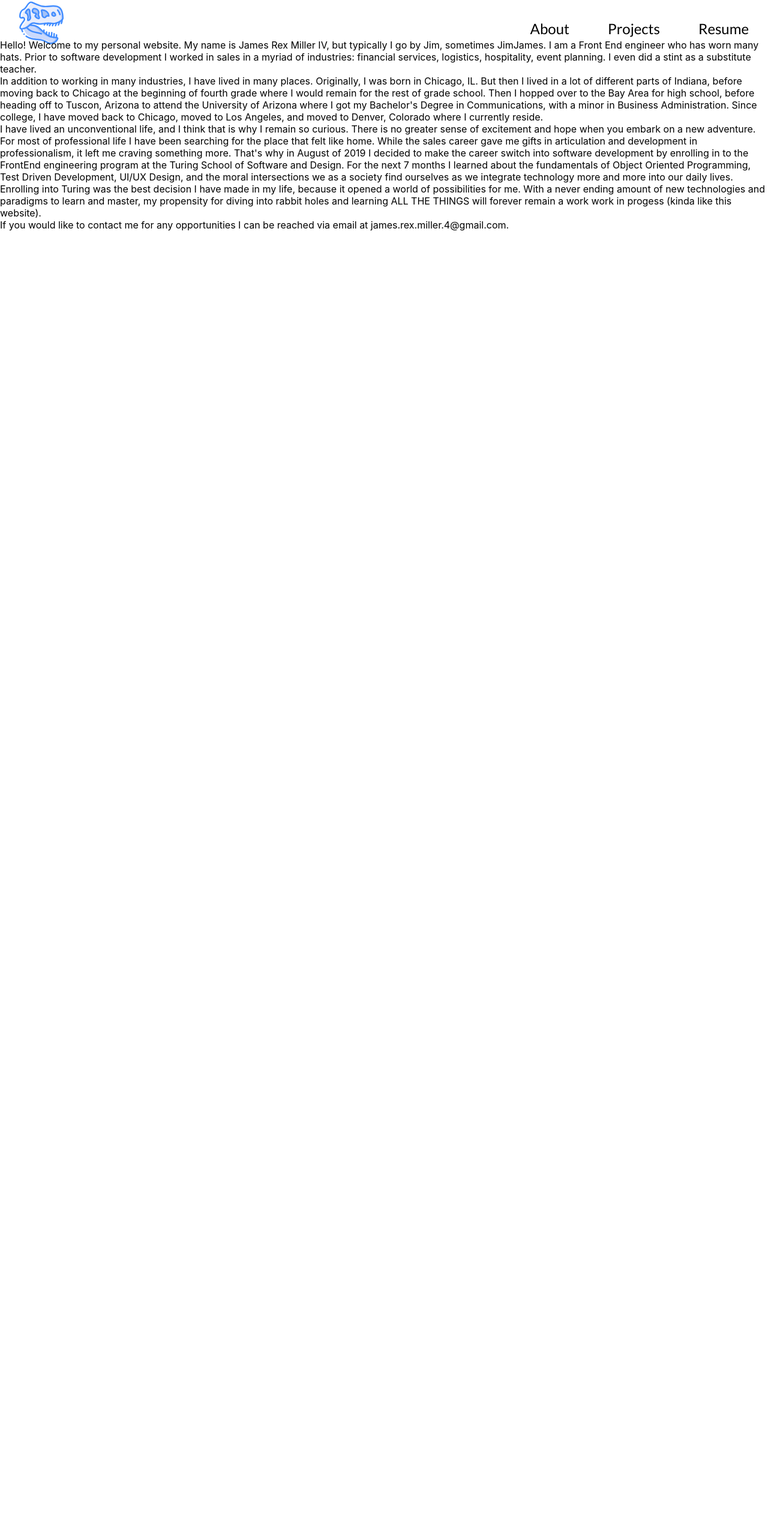
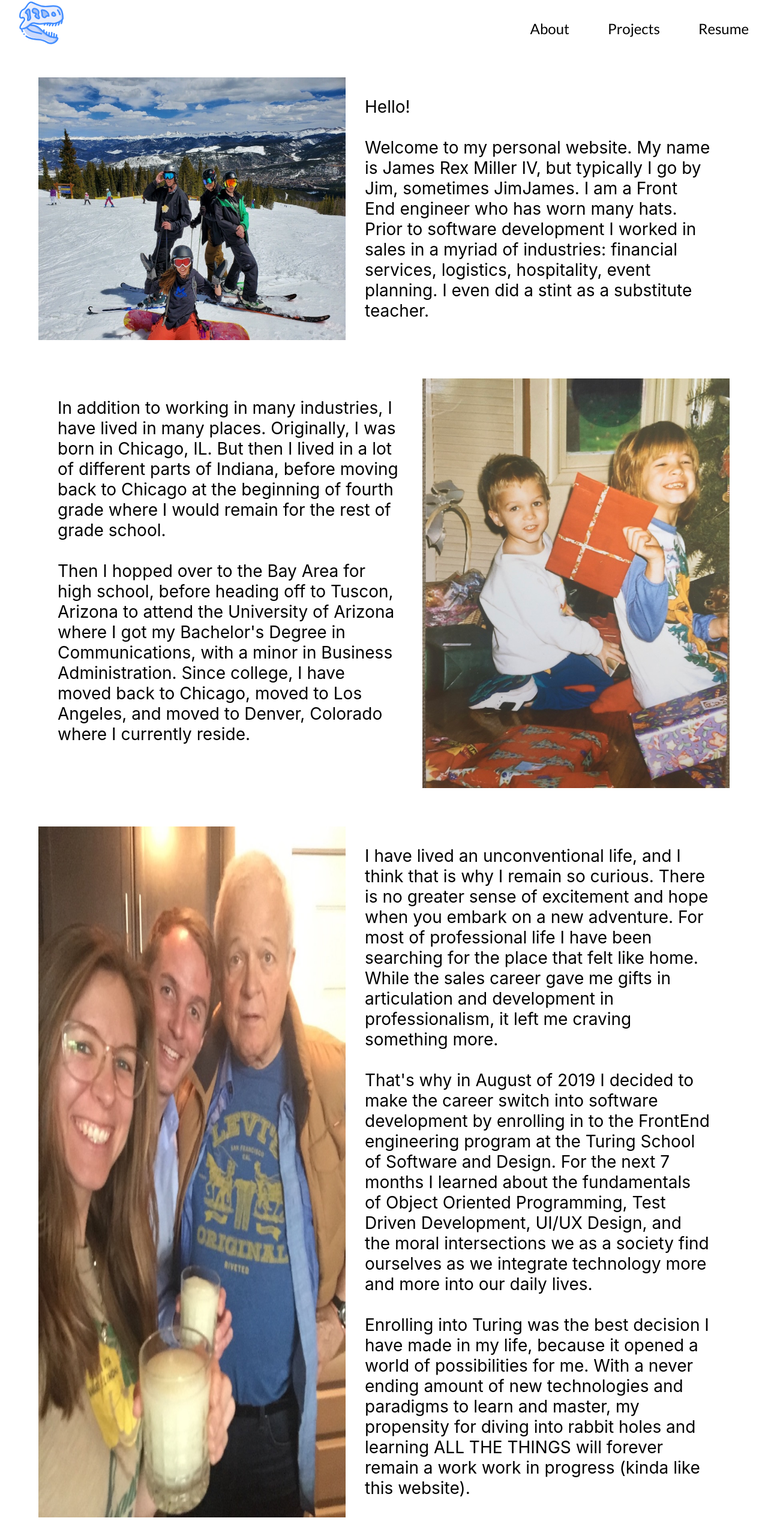
Before and after one commit to JamesRexMiller4/portfolio, a React (Create React App) app: page /about in a window 1280 px wide. Shown: the part 15-2581 px from the top of the page at 60% size. Before the commit the page ends 800 px from the top, so only its background shows below. Built offline with nearby package versions, Linux system fonts and the light colour scheme; the HTML template or start-up script is replaced by a standard one.

Commit message:
Add image and paragraph styles

```diff
--- a/src/About/About.js
+++ b/src/About/About.js
@@ -1,42 +1,53 @@
 import React from 'react';
 import './About.scss';
+import mountainPic from '../images/mountain-pic.jpg';
+import familyPic from '../images/family-pic.jpg';
+import childPic from '../images/child-pic.jpg';
 
 const About = () => {
   return (
     <main>
       <section>
-        <div>
+        <div className='intro'>
+        <img className='mountain-pic' src={mountainPic} alt='group of people posing for a photo while skiing, with a mountain range in the background'/>
         <p>
-          Hello! Welcome to my personal website. My name is James Rex Miller IV,
+          Hello! <br /><br />Welcome to my personal website. My name is James Rex Miller IV,
           but typically I go by Jim, sometimes JimJames. I am a Front End engineer who
           has worn many hats. Prior to software development I worked in sales in a myriad
           of industries: financial services, logistics, hospitality, event planning. I even did a stint
           as a substitute teacher.
         </p>
+        </div>
+        <div className='lifestory'>
         <p>
           In addition to working in many industries, I have lived in many places. Originally, I was born in
           Chicago, IL. But then I lived in a lot of different parts of Indiana, before moving back to Chicago at
           the beginning of fourth grade where I would remain for the rest of grade school.
-
+          <br /><br />
           Then I hopped over to the Bay Area for high school, before heading off to Tuscon, Arizona to attend the University
           of Arizona where I got my Bachelor's Degree in Communications, with a minor in Business Administration. Since college,
           I have moved back to Chicago, moved to Los Angeles, and moved to Denver, Colorado where I currently reside.
         </p>
+        <img className='child-pic' src={childPic} alt='two children opening Christmas presents'/>
+        </div>
+        <div className='experience'>
+        <img className='family-pic' src={familyPic} alt="a family photo with margaritas in hand"/>
         <p>
           I have lived an unconventional life, and I think that is why I remain so curious. There is no greater sense of excitement and hope when
           you embark on a new adventure. For most of professional life I have been searching for the place that felt like home. While the sales
           career gave me gifts in articulation and development in professionalism, it left me craving something more.
-
+          <br /><br />
           That's why in August of 2019 I decided to make the career switch into software development by enrolling in to the FrontEnd engineering
           program at the Turing School of Software and Design. For the next 7 months I learned about the fundamentals of Object Oriented Programming,
           Test Driven Development, UI/UX Design, and the moral intersections we as a society find ourselves as we integrate technology more and more into
           our daily lives.
-
+          <br /><br />
           Enrolling into Turing was the best decision I have made in my life, because it opened a world of possibilities for me. With a never ending amount of
           new technologies and paradigms to learn and master, my propensity for diving into rabbit holes and learning ALL THE THINGS will forever remain a work
-          work in progess (kinda like this website).
+          work in progress (kinda like this website).
         </p>
-
+        </div>
+        <div>
         <p>
           If you would like to contact me for any opportunities I can be reached via email at james.rex.miller.4@gmail.com.
         </p>
--- a/src/About/About.scss
+++ b/src/About/About.scss
@@ -0,0 +1,35 @@
+.intro {
+  margin: 4rem;
+  display: flex;
+  font-size: 1.75rem;
+  p {
+    padding: 2rem;
+  }
+  .mountain-pic {
+    width: 40vw;
+  }
+}
+
+.lifestory {
+  margin: 4rem;
+  display: flex;
+  font-size: 1.75rem;
+  p {
+    padding: 2rem;
+  }
+  .child-pic {
+    width: 40vw;
+  }
+}
+
+.experience {
+  margin: 4rem;
+  display: flex;
+  font-size: 1.75rem;
+  p {
+    padding: 2rem;
+  }
+  .family-pic {
+    width: 40vw;
+  }
+}
```
